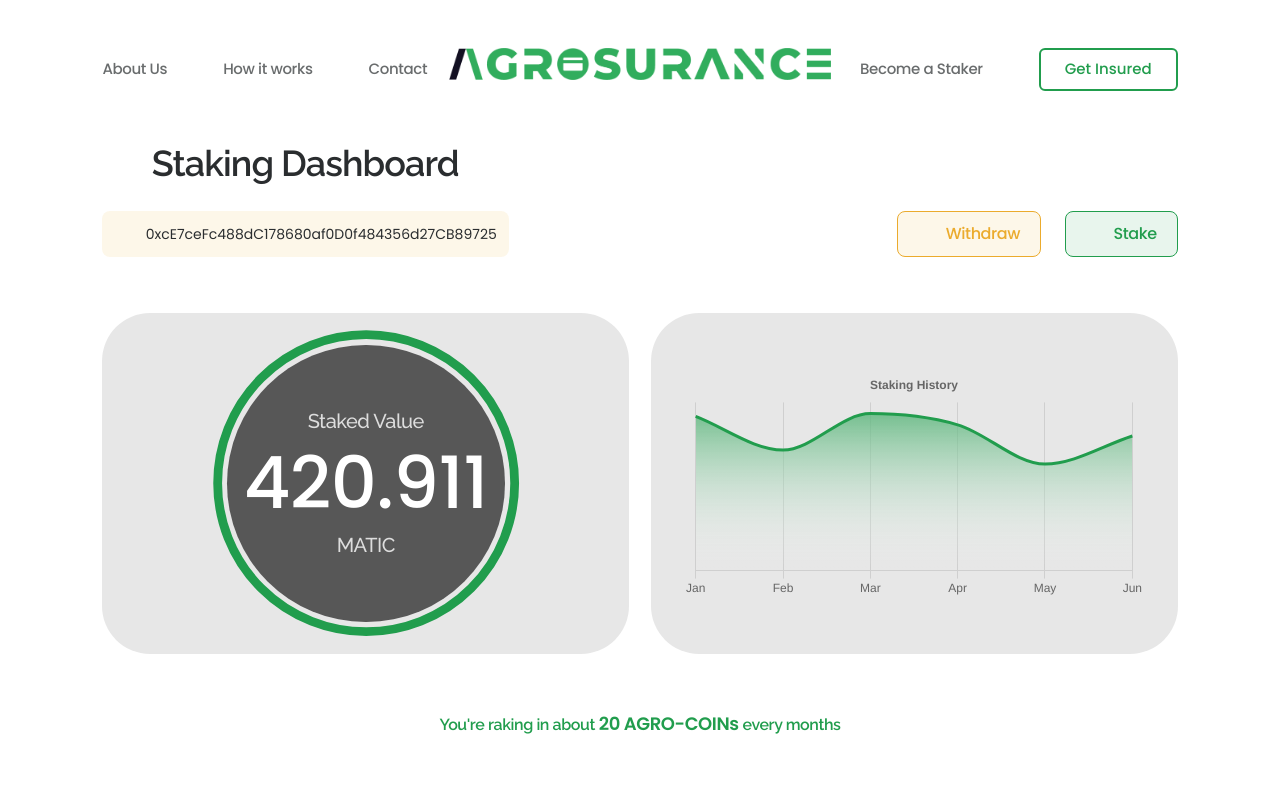
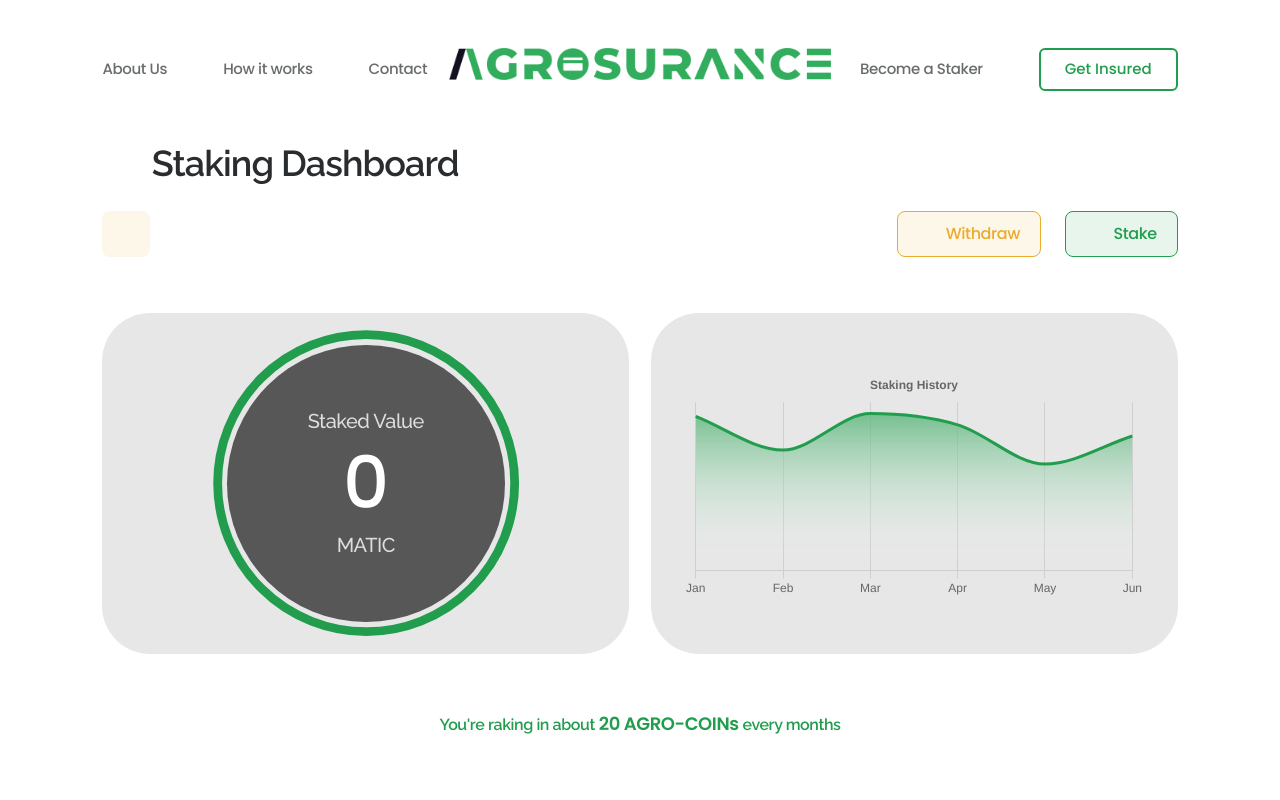
Before and after one commit to agrosurance/Frontend, a React (Vite) app: page /stake in a window 1280 px wide. Shown: the top 800 px of the page. Built offline with nearby package versions, Linux system fonts and the light colour scheme.

Commit message:
added some staking contract integration

```diff
--- a/src/pages/StakingPage/StakingPage.tsx
+++ b/src/pages/StakingPage/StakingPage.tsx
@@ -4,6 +4,9 @@ import { CategoryScale } from "chart.js";
 import useModal from "../../hooks/useModal";
 import StakingModal from "./components/StakingModal";
 import WithdrawModal from "./components/WithdrawModal";
+import { useAuthContext } from "../../contexts/AuthContext";
+import { useEffect, useState } from "react";
+import { ethers } from "ethers";
 
 interface Product {
   id: number;
@@ -30,6 +33,24 @@ const chartData = {
 export default function StakingPage() {
   const modal = useModal();
 
+  const { signer, stakingManagerContract, agroCoinContract } = useAuthContext();
+  const [address, setAddress] = useState<string | null>();
+  const [stakedValue, setStakedValue] = useState<string>("0");
+  const [rewardRate, setRewardRate] = useState<string>("0");
+
+  useEffect(() => {
+    if (!stakingManagerContract || !signer) return;
+
+    (async () => {
+      const _address = await signer.getAddress();
+      setAddress(_address);
+      console.log(_address);
+      const stakeDetails = await stakingManagerContract.stakes(_address);
+      setStakedValue(ethers.utils.formatEther(stakeDetails.amount));
+      // const _rewardRate = await stakingManagerContract.rate
+    })();
+  }, []);
+
   return (
     <>
       <section className="p-page">
@@ -42,7 +63,7 @@ export default function StakingPage() {
             <span className="material-icons text-3xl text-primary">
               &#xf8ff;
             </span>
-            {"0xcE7ceFc488dC178680af0D0f484356d27CB89725"}
+            {address}
           </p>
           <div className="flex items-center gap-x-6">
             <button
@@ -69,7 +90,7 @@ export default function StakingPage() {
           >
             <p>Staked Value</p>
             <h5 className="bg-gradient-to-br bg-clip-text font-poppins text-7xl text-back text-opacity-100">
-              {420.911}
+              {stakedValue}
             </h5>
             <p>MATIC</p>
           </div>
```
